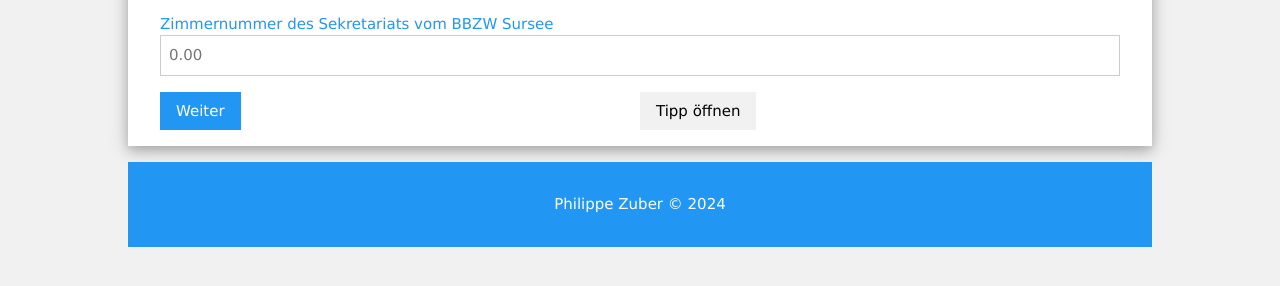
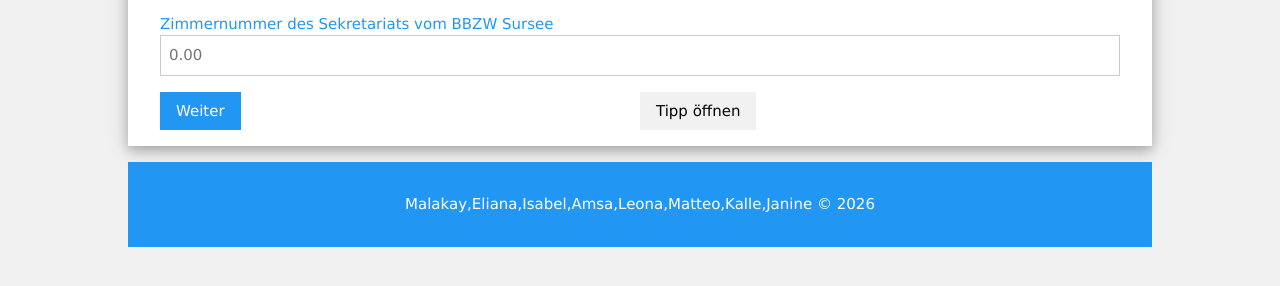
Before and after one commit to leonaettlin/R-tseltour, a plain HTML site: page form1.html in a window 1280 px wide. Shown: the part 128-414 px from the top of the page. Drawn offline with nearby package versions, Linux system fonts and the light colour scheme.

Commit message:
Update form1.html

```diff
--- a/form1.html
+++ b/form1.html
@@ -46,6 +46,6 @@
   </div>
 <!-- Footer -->
 <footer class="w3-container w3-blue w3-center w3-padding-16 w3-margin-top">
-    <p>Philippe Zuber &copy; 2024</p>
+    <p>Malakay,Eliana,Isabel,Amsa,Leona,Matteo,Kalle,Janine &copy; 2026</p>
 </footer>
 </html>
```
